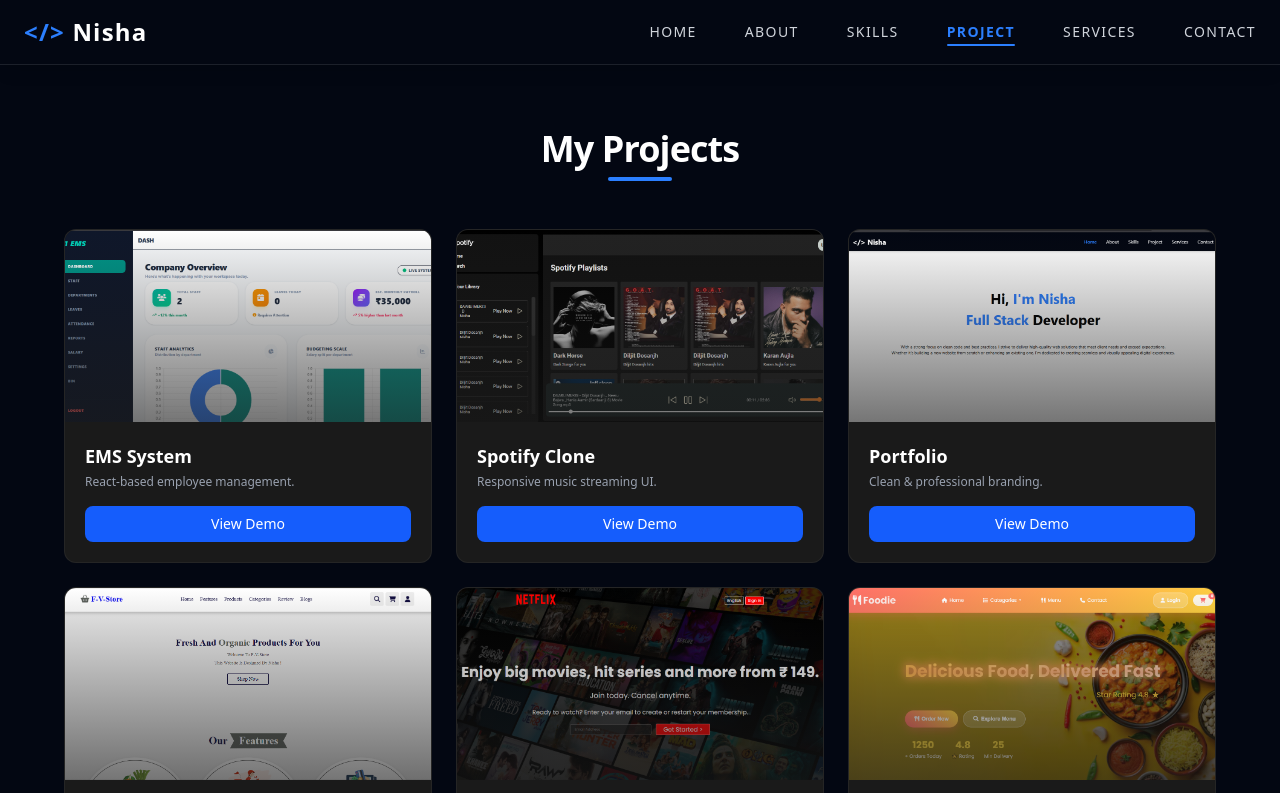
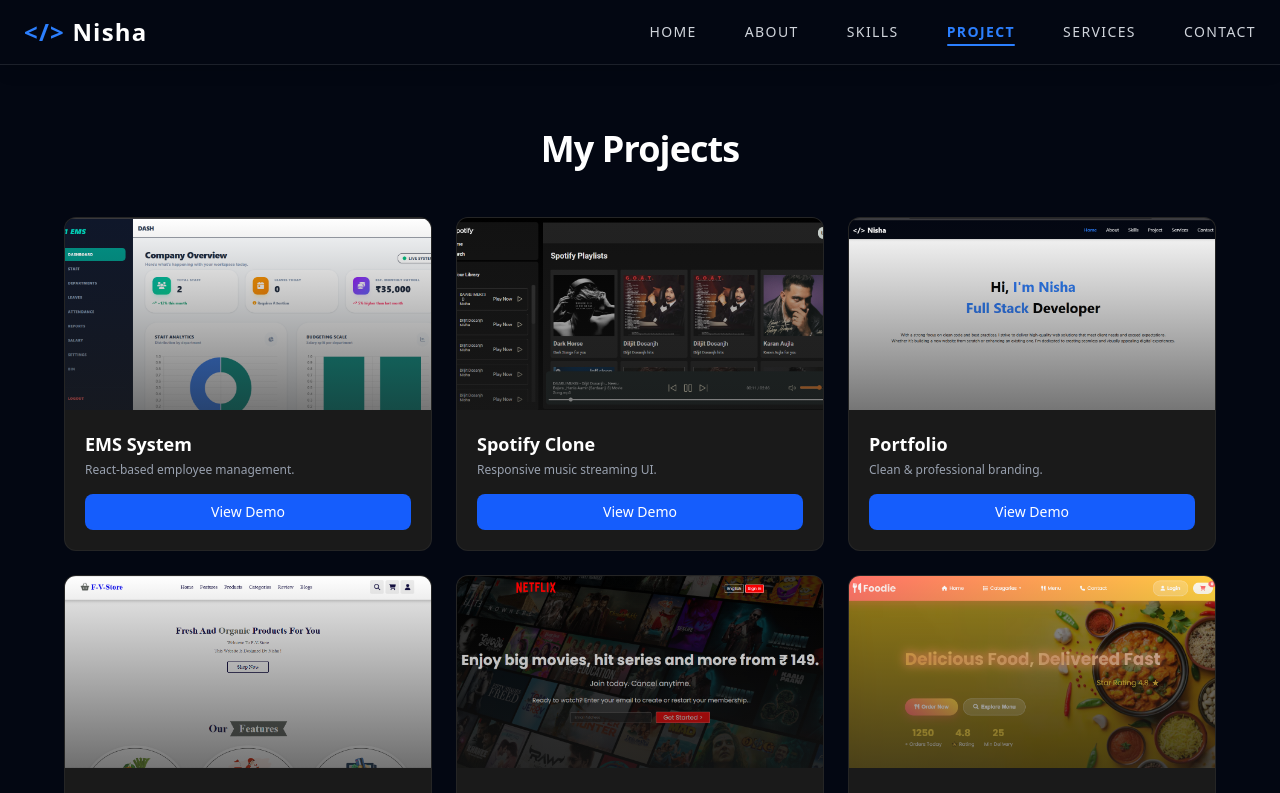
Before and after one commit to Lets-nisha/portfolio-com-n95, a React (Vite) app: page /project in a window 1280 px wide. Shown: the top 793 px of the page. Built offline with nearby package versions, Linux system fonts and the light colour scheme.

Commit message:
Refactor Project component and clean up code

```diff
--- a/src/pages/Project.jsx
+++ b/src/pages/Project.jsx
@@ -55,7 +55,7 @@
         <h1 className="text-4xl font-bold mb-2 tracking-tight">
           My Projects
         </h1>
-        <div className="w-16 h-1 bg-blue-500 mx-auto rounded-full"></div>
+
       </section>
 
       {/* Projects Grid */}
```
